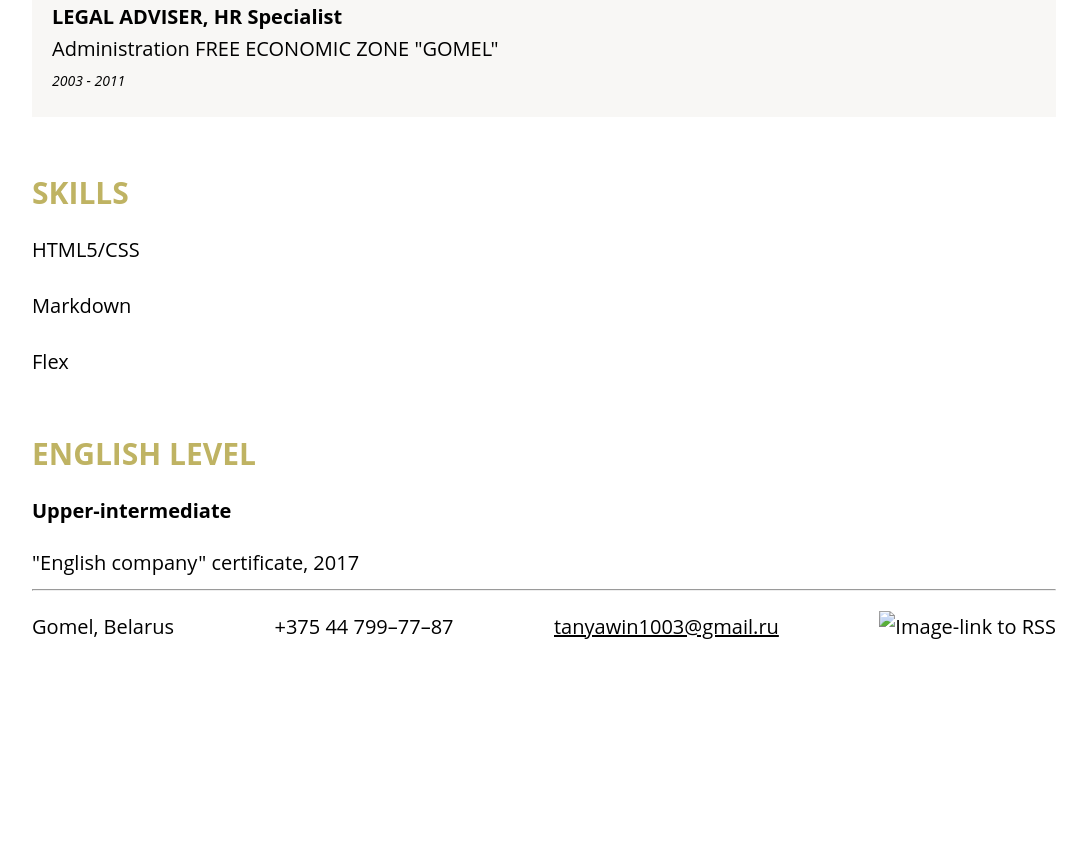
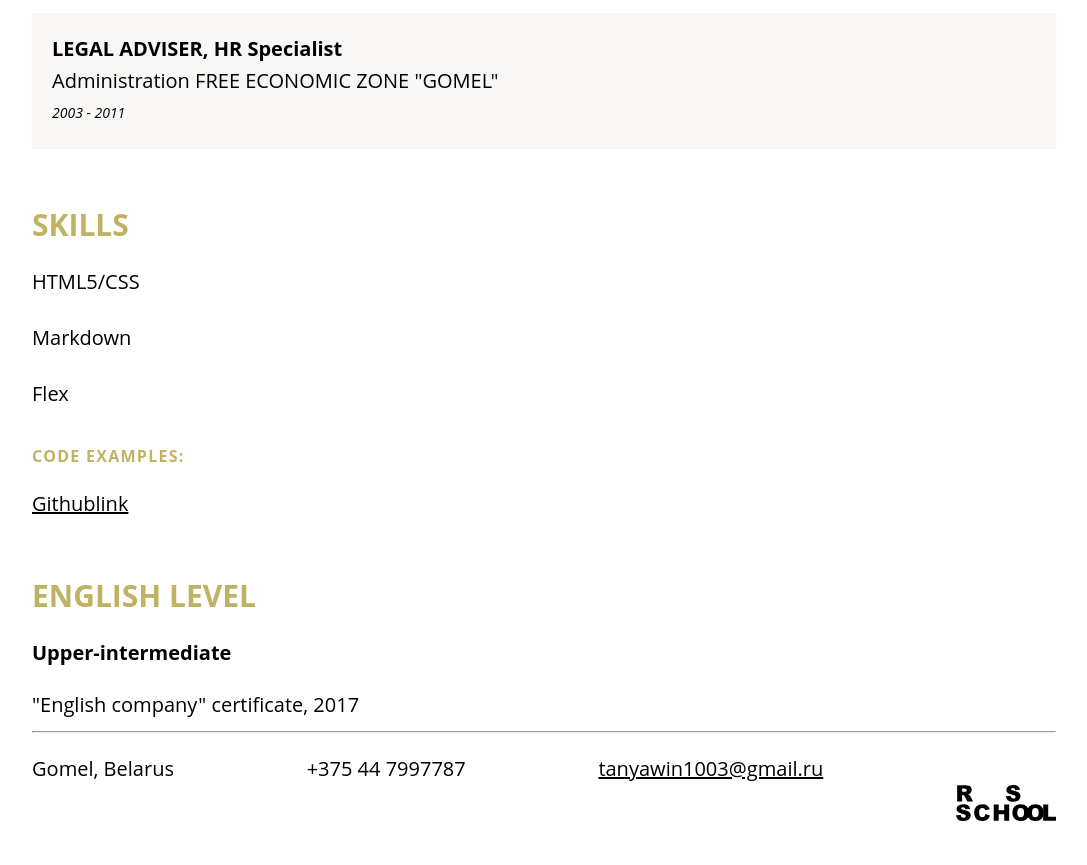
Before and after one commit to TanyaLazko/rsschool-cv, a plain HTML site: page index.html in a window 1280 px wide. Shown: the part 729-1594 px from the top of the page, without its empty margins (96-1183 px from the left). Before the commit the page ends 1456 px from the top, so only its background shows below. Drawn offline with Linux system fonts and the light colour scheme; files that its build step writes are made by us from their sources.

Commit message:
fix: update rsschool-cv-html file

```diff
--- a/index.html
+++ b/index.html
@@ -2,20 +2,20 @@
 <html lang="en">
   <head>
     <meta charset="UTF-8" />
-    <link rel="stylesheet" href="css/style.css"
-	/>
+    <link rel="stylesheet" href="css/style.css"/>
     <title>Tatsiana Lazko (Bas)</title>
     <link rel="stylesheet" href="style.css" />
   </head>
   <body>
     <div class="content">
       <header>
-        <img class="photo" src="images/avatar_4957.gif" alt="Here should be my avatar"/>
+        <img class="photo" src="avatar_4957.gif" alt="Here should be my avatar:)"/>
         <div class="title">
           <h1>Tatsiana Lazko</h1>
           <address>
             <p class="contacts">
               Gomel, Belarus +375 447997787 <br/>
+              discord: TanyaLazko#9242 <br/>
               <a href="mailto:tanyawin1003@gmail.com">tanyawin1003@gmail.com</a><br/>
               <a href="https://github.com/TanyaLazko">Githublink</a>
 			</p>
@@ -54,6 +54,8 @@
               <li>Markdown</li>
               <li>Flex</li>
             </ul>
+            <h3>Code Examples:</h3>
+            <a href="https://github.com/TanyaLazko">Githublink</a>
           </div>
         </section>
 
@@ -67,14 +69,14 @@
       <footer>
         <ul class="contacts">
           <li>Gomel, Belarus</li>
-          <li>+375 44 799–77–87</li>
+          <li>+375 44 7997787</li>
           <li>
             <a href="mailto:tanyawin1003@gmail.com">tanyawin1003@gmail.ru</a>
           </li>
           <li>
             <a href="https://rs.school/js-stage0/">
             </a>
-              <a><img src="images/rs_school.svg" alt="Image-link to RSS" width="100" height="100">
+              <a><img src="rs_school.svg" alt="Image-link to RSS" width="100" height="100">
               </a>
           </li>
         </ul>
```
